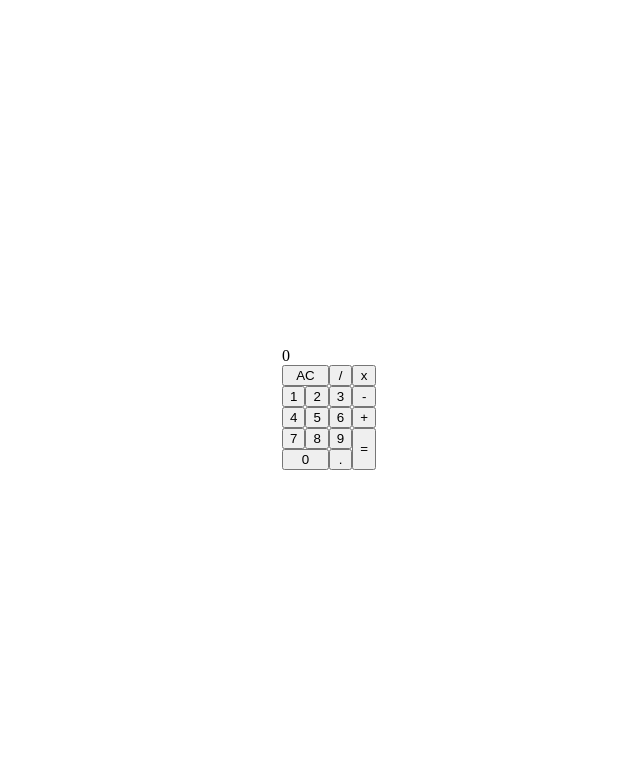
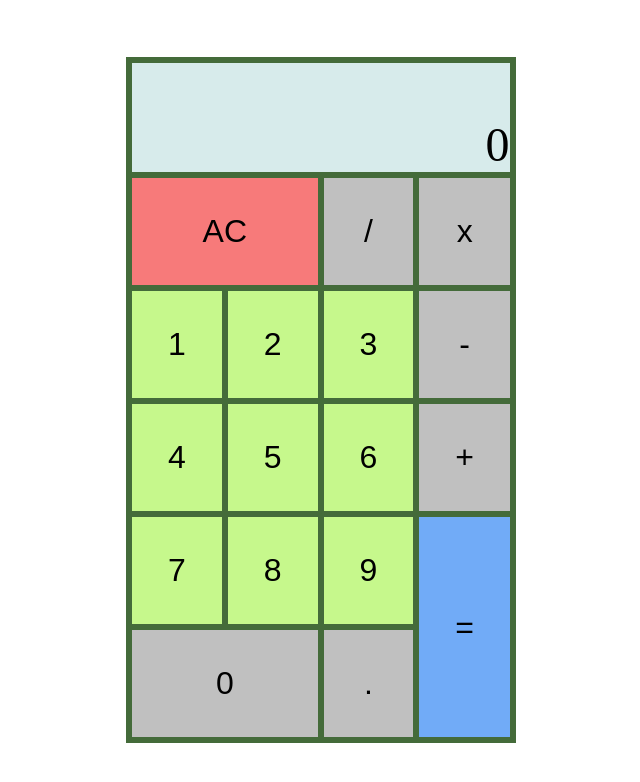
Before and after one commit to JavierRibaldelRio/Proyects-freeCodeCamp, a React (Create React App) app in the folder javascript-calculator/: page / in a window 1280 px wide. Shown: the top 782 px of the page, without its empty margins (319-959 px from the left). Built offline with nearby package versions, Linux system fonts and the light colour scheme.

Commit message:
He acabado la caluladora

```diff
--- a/javascript-calculator/src/components/Display.js
+++ b/javascript-calculator/src/components/Display.js
@@ -2,7 +2,7 @@ function Display(props) {
 
     var estilo = { gridArea: "display" }
 
-    return (<div id='display' className="calc-button" style={estilo}> {props.value} </div>);
+    return (<div id='display' style={estilo}> {props.value} </div>);
 }
 
 Display.defaultProps = {
--- a/javascript-calculator/src/sass/App.scss
+++ b/javascript-calculator/src/sass/App.scss
@@ -7,4 +7,7 @@ body {
     width: 100%;
 
     height: 100vh;
+
+    margin: 0 !important;
+
 }
--- a/javascript-calculator/src/sass/Button.scss
+++ b/javascript-calculator/src/sass/Button.scss
@@ -1,9 +1,45 @@
-.calc-buttons {
+.calc-button {
 
     //Centra todo el contenido el botón
     display: flex;
     align-items: center;
     justify-content: center;
 
+    font-size: 4vmin;
+
+    padding: 1vmin;
+    cursor: pointer;
+
+    background-color: rgb(198, 248, 140);
+
+    border: rgb(68, 107, 58) solid 0.4vmin;
+
 
 }
+
+#clear {
+
+    background-color: rgb(247, 122, 122);
+
+}
+
+#equals {
+
+    background-color: rgb(113, 171, 247);
+
+}
+
+#divide,
+#multiply,
+#subtract,
+#add,
+#decimal,
+#zero {
+
+    background-color: rgb(192, 192, 192);
+}
+
+.calc-button:active {
+
+    background-color: rgb(243, 243, 167) !important;
+}
--- a/javascript-calculator/src/sass/Calculator.scss
+++ b/javascript-calculator/src/sass/Calculator.scss
@@ -1,6 +1,10 @@
 #calculator {
 
     display: grid;
+
+    height: 85vh;
+
+    width: 30vw;
 
     grid-template-areas:
 
@@ -12,9 +16,29 @@
         "zero zero decimal equals";
 
 
+    align-items: 'stretch';
+    justify-items: 'stretch';
+    place-items: 'stretch';
+
+    font-size: 6vmin;
+
+    border: rgb(68, 107, 58) solid 0.4vmin;
+
 }
 
 #display {
 
-    grid-area: "display";
+    text-align: right;
+    border: rgb(68, 107, 58) solid 0.4vmin;
+
+    display: flex;
+
+    justify-content: end;
+    align-items: flex-end;
+
+    width: calc(100% - 0.4vmin * 2);
+
+
+
+    background-color: rgba(199, 228, 228, 0.719);
 }
```
